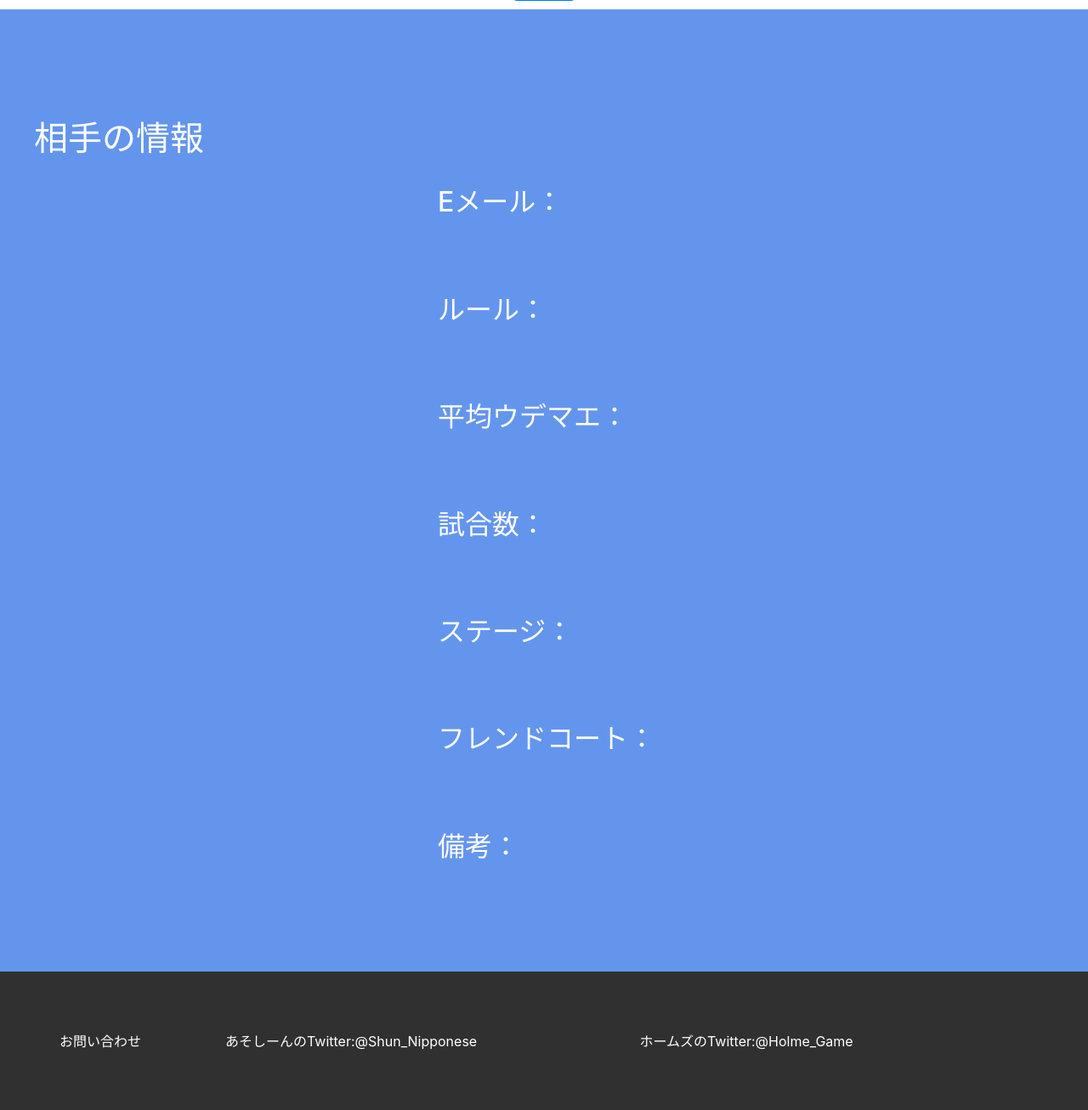
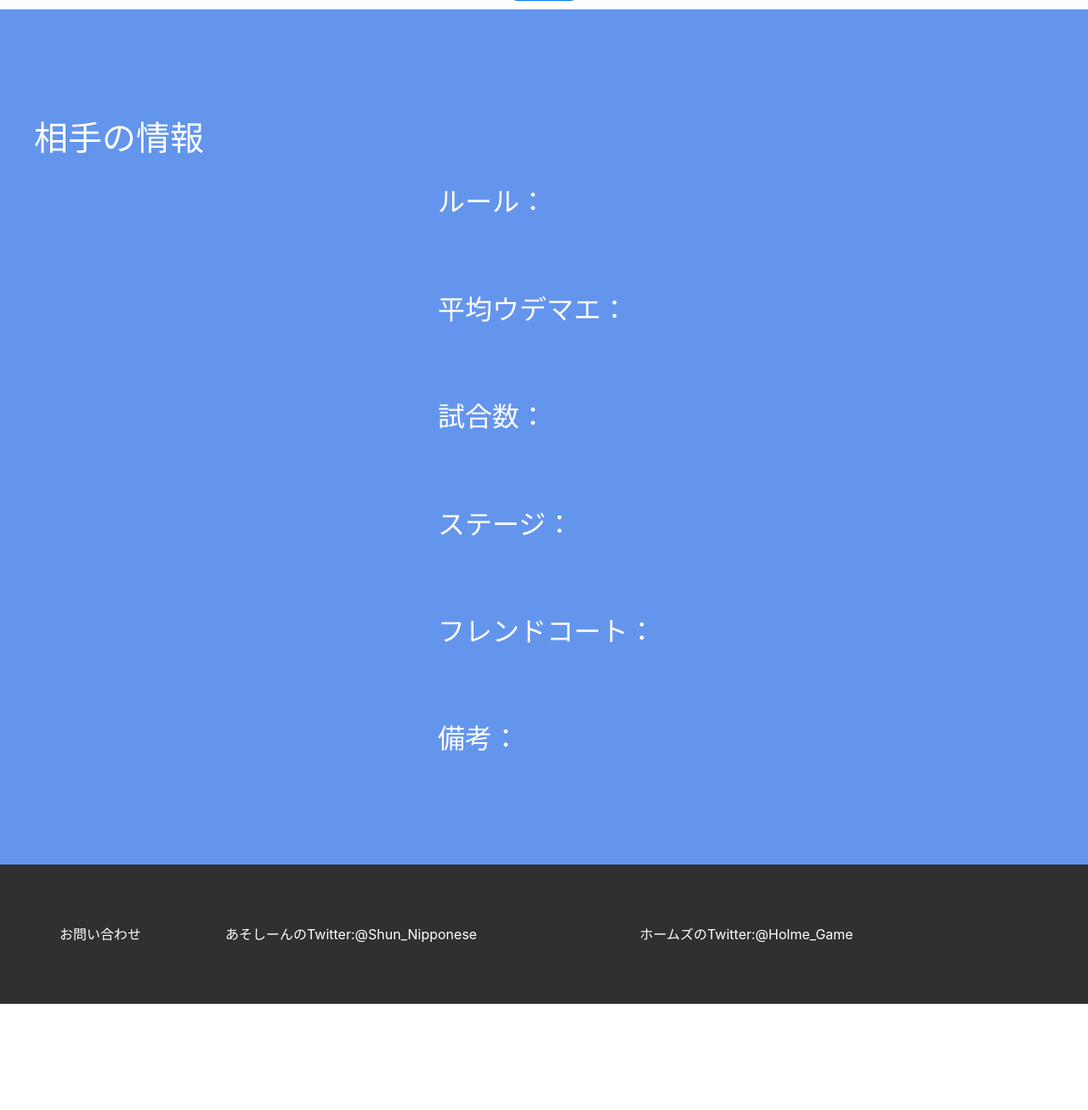
Before and after one commit to shungame65/splatoonmatch, a Flask app: page /home in a window 1280 px wide. Shown: the part 1167-2474 px from the top of the page at 85% size. After the commit the page ends 2349 px from the top, so only its background shows below. Run offline with Flask 2, Linux system fonts and the light colour scheme; a user stored in the database is signed in; some libraries are stand-ins or nearby versions.

Commit message:
commented out opponent's email

```diff
--- a/templates/main.html
+++ b/templates/main.html
@@ -210,7 +210,7 @@
             <h1>相手の情報</h1>
         </div>
         <div class="col-sm-12 col-md-8" style="padding: 40px;background-color: #6495ED; color: white;word-wrap: break-word;">
-            <h2 style="padding: 40px;">Eメール：{{ similarmatch.email }}</h2>
+<!--             <h2 style="padding: 40px;">Eメール：{{ similarmatch.email }}</h2> -->
             <h2 style="padding: 40px;">ルール：
                 {% if similarmatch.rule == "turf"%}
                 ナワバリ
```
